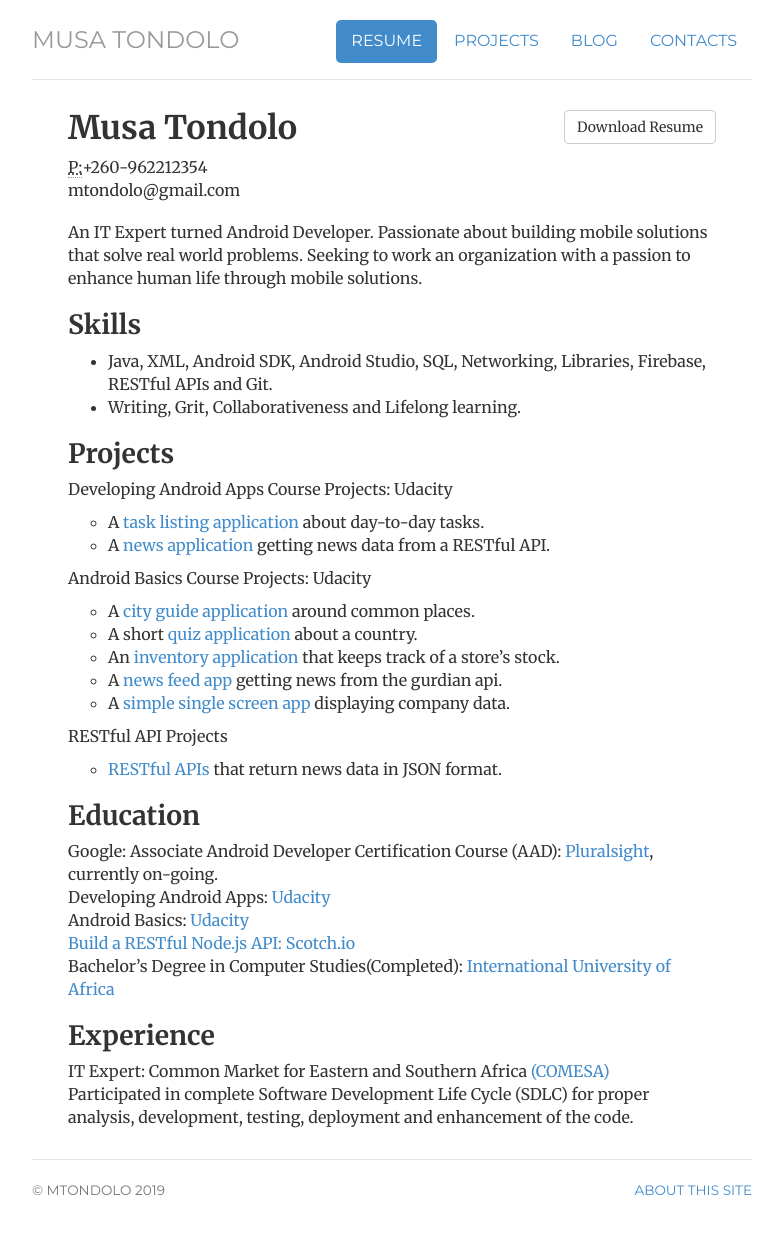
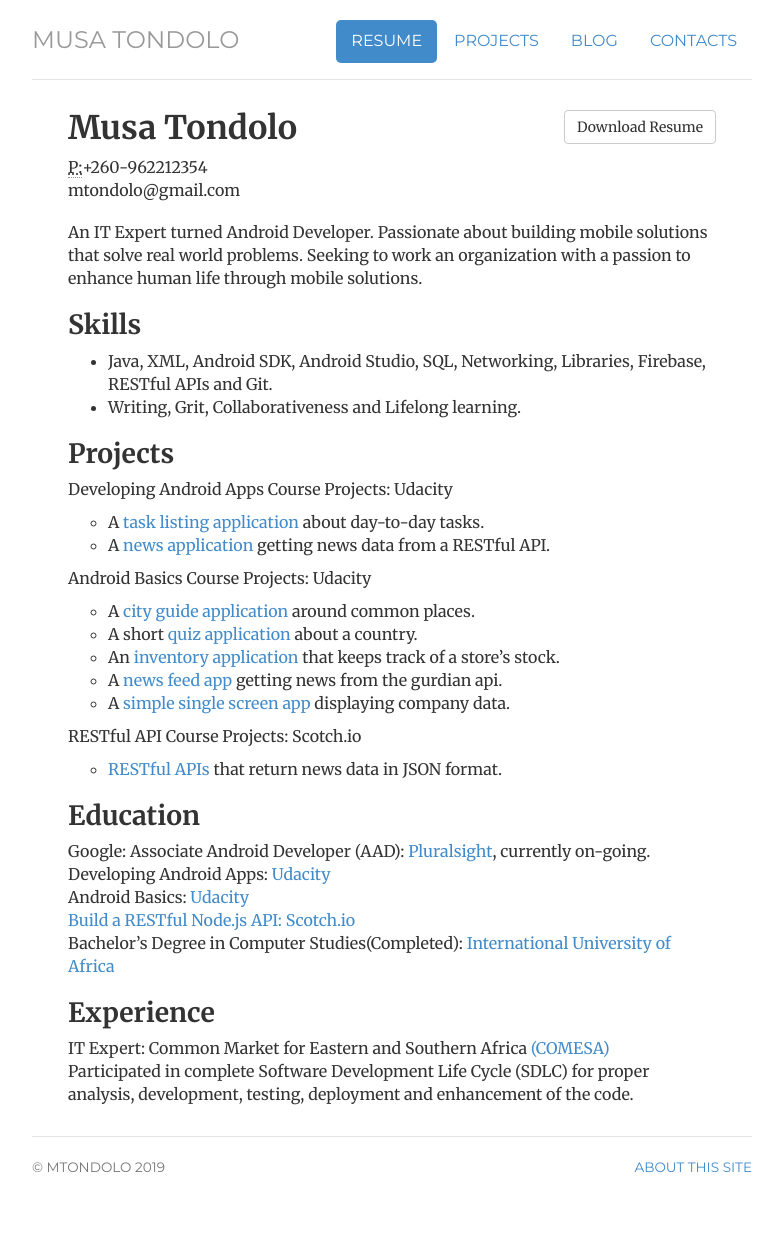
Before and after one commit to mtondolo/mtondolo.github.io, a Jekyll site: the page built from cv/index.html, in a window 1280 px wide. Shown: the whole page, without its empty margins (248-1031 px from the left). Built offline with Jekyll 4.4.1, drawn with Linux system fonts in a browser that asks for light colours; after the commit the page ends 1229 px from its top, so only the background shows below that.

Commit message:
Update index.html

```diff
--- a/cv/index.html
+++ b/cv/index.html
@@ -48,7 +48,7 @@
                                         <li>A <a href="https://github.com/mtondolo/stretchit" title="simple single screen app">simple single screen app </a> displaying company data.</li>
 					</ul>
 					</p>
-				<li>RESTful API Projects</li>
+				<li>RESTful API Course Projects: Scotch.io</li>
                                         <p>
 					<ul>
 					<li><a href="https://github.com/mtondolo/comesapp-api" title=restful api">RESTful APIs</a> that return news data in JSON format.</li>
@@ -58,7 +58,7 @@
 				<h2>Education</h2>
 				        <p>
 					<ul class="list-unstyled">
-					<li>Google: Associate Android Developer Certification Course (AAD): <a href="https://www.pluralsight.com/" title = "Pluralsight">Pluralsight</a>, currently on-going.</li>
+					<li>Google: Associate Android Developer (AAD): <a href="https://www.pluralsight.com/" title = "Pluralsight">Pluralsight</a>, currently on-going.</li>
 					<li>Developing Android Apps: <a href="https://www.udacity.com/course/new-android-fundamentals--ud851" title = "Udacity">Udacity</a></li>
 					<li>Android Basics: <a href="https://www.udacity.com/course/android-basics-nanodegree-by-google--nd803title = "Udacity"> Udacity</li>
 					<li>Build a RESTful Node.js API: <a href="https://scotch.io/courses/build-a-restful-nodejs-api" title = "Scotch.io ">Scotch.io </a></li>
```
